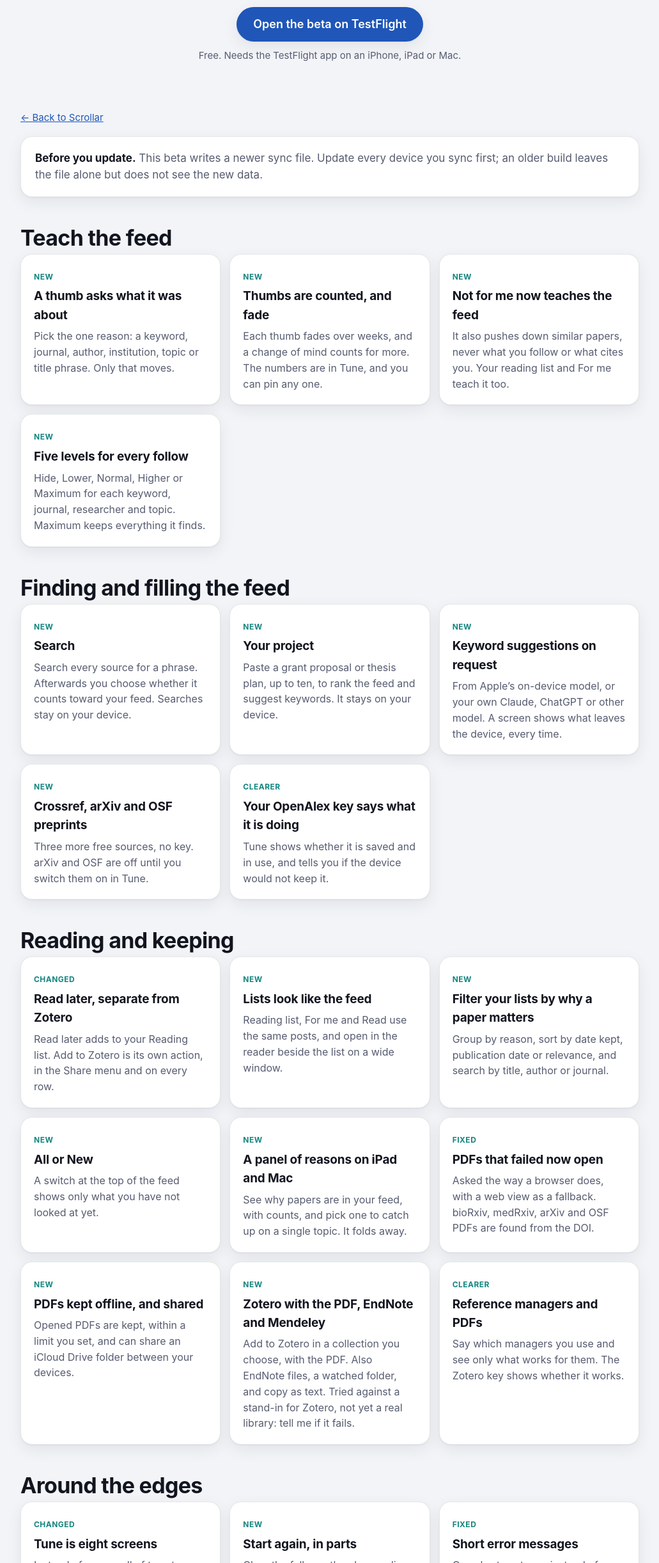
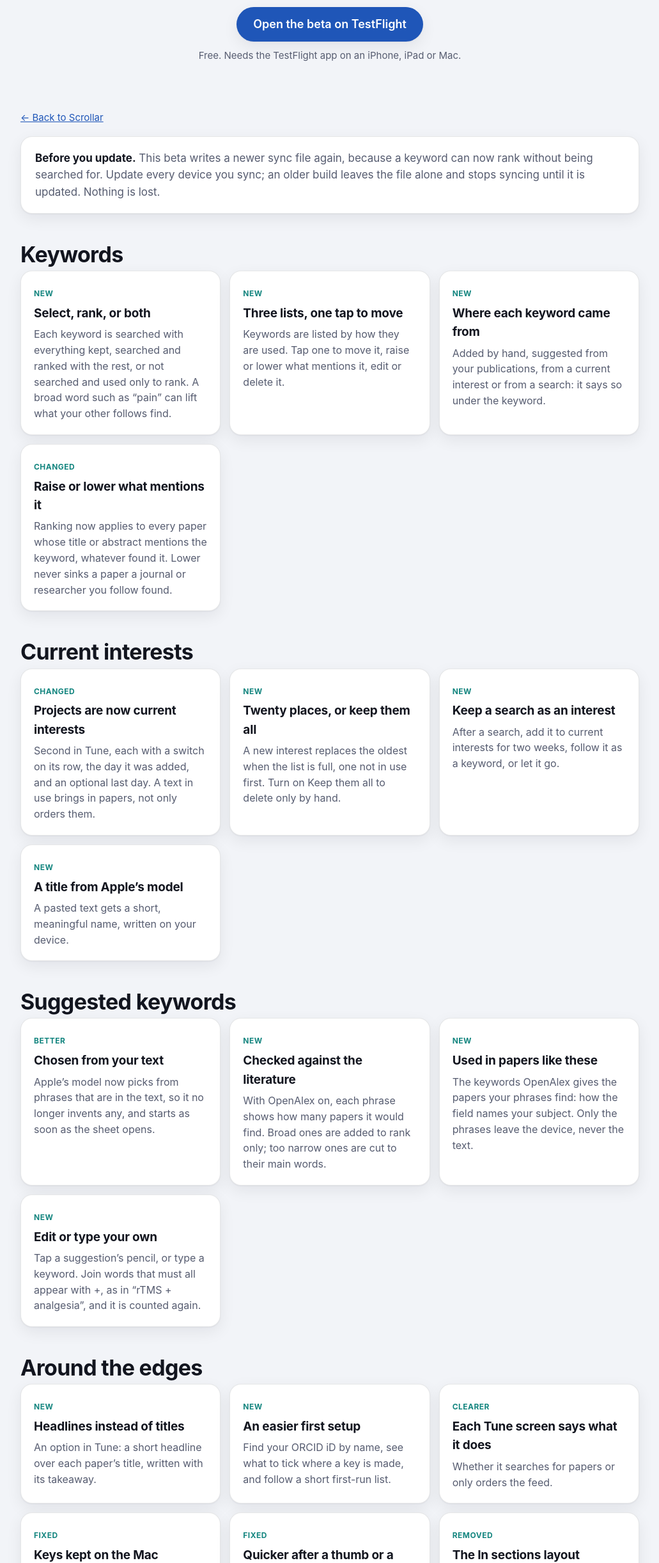
Before and after one commit to amouraux/scrollar, a plain HTML site: page docs/whats-new.html in a window 1280 px wide. Shown: the part 357-2800 px from the top of the page at 64% size, without its empty margins (124-1155 px from the left). Drawn offline with Linux system fonts and the light colour scheme.

Commit message:
Say what is new in the beta of 15 November
The What is new page lists this beta's changes: keywords that select,
rank or both, in three lists with where each came from; current
interests; keyword suggestions chosen from the text and checked on
OpenAlex, with editing; headlines, an easier first setup, keys kept on
the Mac, and the In sections layout gone. It warns again that the sync
format was raised. The previous beta's list is kept, folded, below.

The home page says a keyword can be followed only to rank, and that a
keyword ranks every paper mentioning it.

The card grids now shrink below their minimum width on a narrow phone,
where the cards had run off the right edge on both pages.

Co-Authored-By: Claude Opus 5.5 <noreply@anthropic.com>

```diff
--- a/docs/whats-new.html
+++ b/docs/whats-new.html
@@ -4,7 +4,7 @@
 <meta charset="utf-8">
 <meta name="viewport" content="width=device-width, initial-scale=1">
 <title>What is new in the Scrollar beta</title>
-<meta name="description" content="What changed in the latest Scrollar beta on TestFlight: thumbs with reasons, levels, search, projects, more sources, PDFs and reference managers, and more.">
+<meta name="description" content="What changed in the latest Scrollar beta on TestFlight: keywords that select, rank or both, current interests, better keyword suggestions checked against the literature, headlines, and more.">
 <link rel="icon" href="icon.png">
 <link rel="canonical" href="https://amouraux.github.io/scrollar/whats-new.html">
 <style>
@@ -51,13 +51,13 @@
   .shot img { max-width: min(100%, 620px); height: auto; border-radius: 18px; box-shadow: var(--shadow); border: 1px solid var(--line); }
   .shot figcaption { margin-top: 10px; color: var(--ink-soft); font-size: 15px; }
 
-  .steps { display: grid; gap: 14px; grid-template-columns: repeat(auto-fit, minmax(250px, 1fr)); counter-reset: s; }
+  .steps { display: grid; gap: 14px; grid-template-columns: repeat(auto-fit, minmax(min(250px, 100%), 1fr)); counter-reset: s; }
   .step { background: var(--panel); border-radius: 18px; padding: 20px 20px 18px; box-shadow: var(--shadow); border: 1px solid var(--line); }
   .step::before { counter-increment: s; content: counter(s); display: inline-grid; place-items: center; width: 28px; height: 28px; border-radius: 50%; background: var(--accent); color: #fff; font-weight: 700; font-size: 15px; margin-bottom: 10px; }
   .step h3 { margin: 0 0 4px; font-size: 19px; }
   .step p { margin: 0; color: var(--ink-soft); font-size: 16px; }
 
-  .grid { display: grid; gap: 14px; grid-template-columns: repeat(auto-fit, minmax(290px, 1fr)); }
+  .grid { display: grid; gap: 14px; grid-template-columns: repeat(auto-fit, minmax(min(290px, 100%), 1fr)); }
   .card { background: var(--panel); border-radius: 18px; padding: 20px; box-shadow: var(--shadow); border: 1px solid var(--line); }
   .card h3 { margin: 0 0 6px; font-size: 19px; letter-spacing: -.01em; }
   .card p { margin: 0; color: var(--ink-soft); font-size: 16px; }
@@ -78,6 +78,9 @@
   .card li { margin: 4px 0; }
   footer.wrap { padding: 44px 16px 60px; text-align: center; color: var(--ink-soft); font-size: 15px; }
   footer a { color: var(--ink-soft); }
+  details summary { cursor: pointer; list-style-position: outside; margin-bottom: 14px; }
+  details summary::marker { color: var(--accent); }
+  .earlier-h { margin: 22px 0 10px; font-size: 21px; letter-spacing: -.01em; }
   footer .links { display: flex; gap: 18px; justify-content: center; flex-wrap: wrap; margin-bottom: 10px; }
 </style>
 </head>
@@ -86,7 +89,7 @@
 <header class="wrap">
   <img class="icon" src="icon.png" alt="Scrollar app icon">
   <h1>What is new</h1>
-  <p class="tagline">Beta of 11 November 2026</p>
+  <p class="tagline">Beta of 15 November 2026</p>
   <a class="join" href="https://testflight.apple.com/join/87XHYHuj">Open the beta on TestFlight</a>
   <p class="join-note">Free. Needs the TestFlight app on an iPhone, iPad or Mac.</p>
 </header>
@@ -94,22 +97,67 @@
 <section class="wrap">
   <a class="back" href="./">&larr; Back to Scrollar</a>
   <div class="note">
-    <p><strong>Before you update.</strong> This beta writes a newer sync file. Update every device you sync first; an older build leaves the file alone but does not see the new data.</p>
+    <p><strong>Before you update.</strong> This beta writes a newer sync file again, because a keyword can now rank without being searched for. Update every device you sync; an older build leaves the file alone and stops syncing until it is updated. Nothing is lost.</p>
   </div>
 </section>
 
 <section class="wrap">
-  <h2>Teach the feed</h2>
+  <h2>Keywords</h2>
+  <div class="grid">
+    <div class="card"><span class="tag">New</span><h3>Select, rank, or both</h3><p>Each keyword is searched with everything kept, searched and ranked with the rest, or not searched and used only to rank. A broad word such as “pain” can lift what your other follows find.</p></div>
+    <div class="card"><span class="tag">New</span><h3>Three lists, one tap to move</h3><p>Keywords are listed by how they are used. Tap one to move it, raise or lower what mentions it, edit or delete it.</p></div>
+    <div class="card"><span class="tag">New</span><h3>Where each keyword came from</h3><p>Added by hand, suggested from your publications, from a current interest or from a search: it says so under the keyword.</p></div>
+    <div class="card"><span class="tag">Changed</span><h3>Raise or lower what mentions it</h3><p>Ranking now applies to every paper whose title or abstract mentions the keyword, whatever found it. Lower never sinks a paper a journal or researcher you follow found.</p></div>
+  </div>
+</section>
+
+<section class="wrap">
+  <h2>Current interests</h2>
+  <div class="grid">
+    <div class="card"><span class="tag">Changed</span><h3>Projects are now current interests</h3><p>Second in Tune, each with a switch on its row, the day it was added, and an optional last day. A text in use brings in papers, not only orders them.</p></div>
+    <div class="card"><span class="tag">New</span><h3>Twenty places, or keep them all</h3><p>A new interest replaces the oldest when the list is full, one not in use first. Turn on Keep them all to delete only by hand.</p></div>
+    <div class="card"><span class="tag">New</span><h3>Keep a search as an interest</h3><p>After a search, add it to current interests for two weeks, follow it as a keyword, or let it go.</p></div>
+    <div class="card"><span class="tag">New</span><h3>A title from Apple’s model</h3><p>A pasted text gets a short, meaningful name, written on your device.</p></div>
+  </div>
+</section>
+
+<section class="wrap">
+  <h2>Suggested keywords</h2>
+  <div class="grid">
+    <div class="card"><span class="tag">Better</span><h3>Chosen from your text</h3><p>Apple’s model now picks from phrases that are in the text, so it no longer invents any, and starts as soon as the sheet opens.</p></div>
+    <div class="card"><span class="tag">New</span><h3>Checked against the literature</h3><p>With OpenAlex on, each phrase shows how many papers it would find. Broad ones are added to rank only; too narrow ones are cut to their main words.</p></div>
+    <div class="card"><span class="tag">New</span><h3>Used in papers like these</h3><p>The keywords OpenAlex gives the papers your phrases find: how the field names your subject. Only the phrases leave the device, never the text.</p></div>
+    <div class="card"><span class="tag">New</span><h3>Edit or type your own</h3><p>Tap a suggestion’s pencil, or type a keyword. Join words that must all appear with +, as in “rTMS + analgesia”, and it is counted again.</p></div>
+  </div>
+</section>
+
+<section class="wrap">
+  <h2>Around the edges</h2>
+  <div class="grid">
+    <div class="card"><span class="tag">New</span><h3>Headlines instead of titles</h3><p>An option in Tune: a short headline over each paper’s title, written with its takeaway.</p></div>
+    <div class="card"><span class="tag">New</span><h3>An easier first setup</h3><p>Find your ORCID iD by name, see what to tick where a key is made, and follow a short first-run list.</p></div>
+    <div class="card"><span class="tag">Clearer</span><h3>Each Tune screen says what it does</h3><p>Whether it searches for papers or only orders the feed.</p></div>
+    <div class="card"><span class="tag">Fixed</span><h3>Keys kept on the Mac</h3><p>The Mac app now keeps your OpenAlex, Zotero and model keys after a restart.</p></div>
+    <div class="card"><span class="tag">Fixed</span><h3>Quicker after a thumb or a slider</h3><p>A thumb no longer rebuilds the whole feed, and settings are saved once a slider stops.</p></div>
+    <div class="card"><span class="tag">Removed</span><h3>The In sections layout</h3><p>The feed is one ranked list. Why each paper is there is still on every post and in the panel of reasons.</p></div>
+  </div>
+</section>
+
+<section class="wrap">
+  <details>
+    <summary><h2 style="display:inline">In the beta of 11 November</h2></summary>
+<div class="earlier-group">
+  <h3 class="earlier-h">Teach the feed</h3>
   <div class="grid">
     <div class="card"><span class="tag">New</span><h3>A thumb asks what it was about</h3><p>Pick the one reason: a keyword, journal, author, institution, topic or title phrase. Only that moves.</p></div>
     <div class="card"><span class="tag">New</span><h3>Thumbs are counted, and fade</h3><p>Each thumb fades over weeks, and a change of mind counts for more. The numbers are in Tune, and you can pin any one.</p></div>
     <div class="card"><span class="tag">New</span><h3>Not for me now teaches the feed</h3><p>It also pushes down similar papers, never what you follow or what cites you. Your reading list and For me teach it too.</p></div>
     <div class="card"><span class="tag">New</span><h3>Five levels for every follow</h3><p>Hide, Lower, Normal, Higher or Maximum for each keyword, journal, researcher and topic. Maximum keeps everything it finds.</p></div>
   </div>
-</section>
+</div>
 
-<section class="wrap">
-  <h2>Finding and filling the feed</h2>
+<div class="earlier-group">
+  <h3 class="earlier-h">Finding and filling the feed</h3>
   <div class="grid">
     <div class="card"><span class="tag">New</span><h3>Search</h3><p>Search every source for a phrase. Afterwards you choose whether it counts toward your feed. Searches stay on your device.</p></div>
     <div class="card"><span class="tag">New</span><h3>Your project</h3><p>Paste a grant proposal or thesis plan, up to ten, to rank the feed and suggest keywords. It stays on your device.</p></div>
@@ -117,10 +165,10 @@
     <div class="card"><span class="tag">New</span><h3>Crossref, arXiv and OSF preprints</h3><p>Three more free sources, no key. arXiv and OSF are off until you switch them on in Tune.</p></div>
     <div class="card"><span class="tag">Clearer</span><h3>Your OpenAlex key says what it is doing</h3><p>Tune shows whether it is saved and in use, and tells you if the device would not keep it.</p></div>
   </div>
-</section>
+</div>
 
-<section class="wrap">
-  <h2>Reading and keeping</h2>
+<div class="earlier-group">
+  <h3 class="earlier-h">Reading and keeping</h3>
   <div class="grid">
     <div class="card"><span class="tag">Changed</span><h3>Read later, separate from Zotero</h3><p>Read later adds to your Reading list. Add to Zotero is its own action, in the Share menu and on every row.</p></div>
     <div class="card"><span class="tag">New</span><h3>Lists look like the feed</h3><p>Reading list, For me and Read use the same posts, and open in the reader beside the list on a wide window.</p></div>
@@ -132,10 +180,10 @@
     <div class="card"><span class="tag">New</span><h3>Zotero with the PDF, EndNote and Mendeley</h3><p>Add to Zotero in a collection you choose, with the PDF. Also EndNote files, a watched folder, and copy as text. Tried against a stand-in for Zotero, not yet a real library: tell me if it fails.</p></div>
     <div class="card"><span class="tag">Clearer</span><h3>Reference managers and PDFs</h3><p>Say which managers you use and see only what works for them. The Zotero key shows whether it works.</p></div>
   </div>
-</section>
+</div>
 
-<section class="wrap">
-  <h2>Around the edges</h2>
+<div class="earlier-group">
+  <h3 class="earlier-h">Around the edges</h3>
   <div class="grid">
     <div class="card"><span class="tag">Changed</span><h3>Tune is eight screens</h3><p>Instead of one scroll of twenty sections. Nothing was removed.</p></div>
     <div class="card"><span class="tag">New</span><h3>Start again, in parts</h3><p>Clear the follows, thumbs, reading list, sliders, searches, projects or history, one at a time or all. Keys are never touched, and the last reset can be undone.</p></div>
@@ -143,6 +191,9 @@
     <div class="card"><span class="tag">New</span><h3>A privacy policy and a licence</h3><p>The policy lists every service the app contacts. The developer receives nothing. The source is public to read, under a view-only licence.</p></div>
     <div class="card"><span class="tag">Fixed</span><h3>Steadier ranking</h3><p>The same feed now ranks the same way twice.</p></div>
   </div>
+</div>
+
+  </details>
 </section>
 
 <footer class="wrap">
```
Also changed, not shown: docs/index.html (+4 -4 lines).
